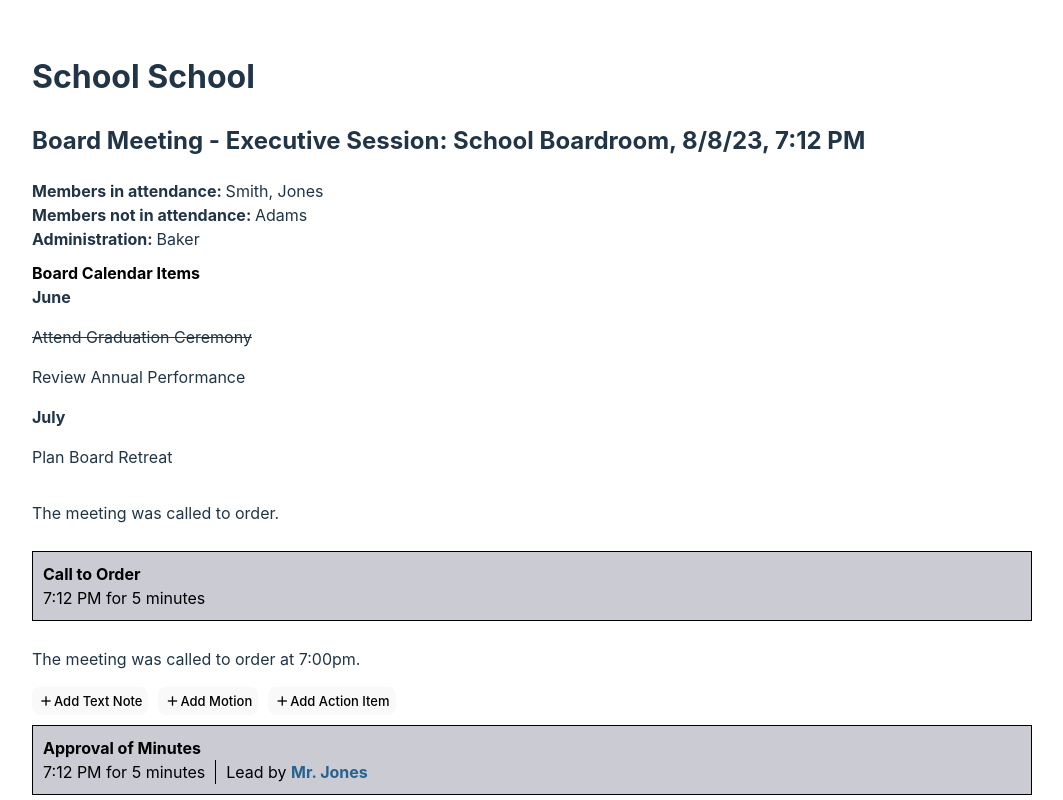
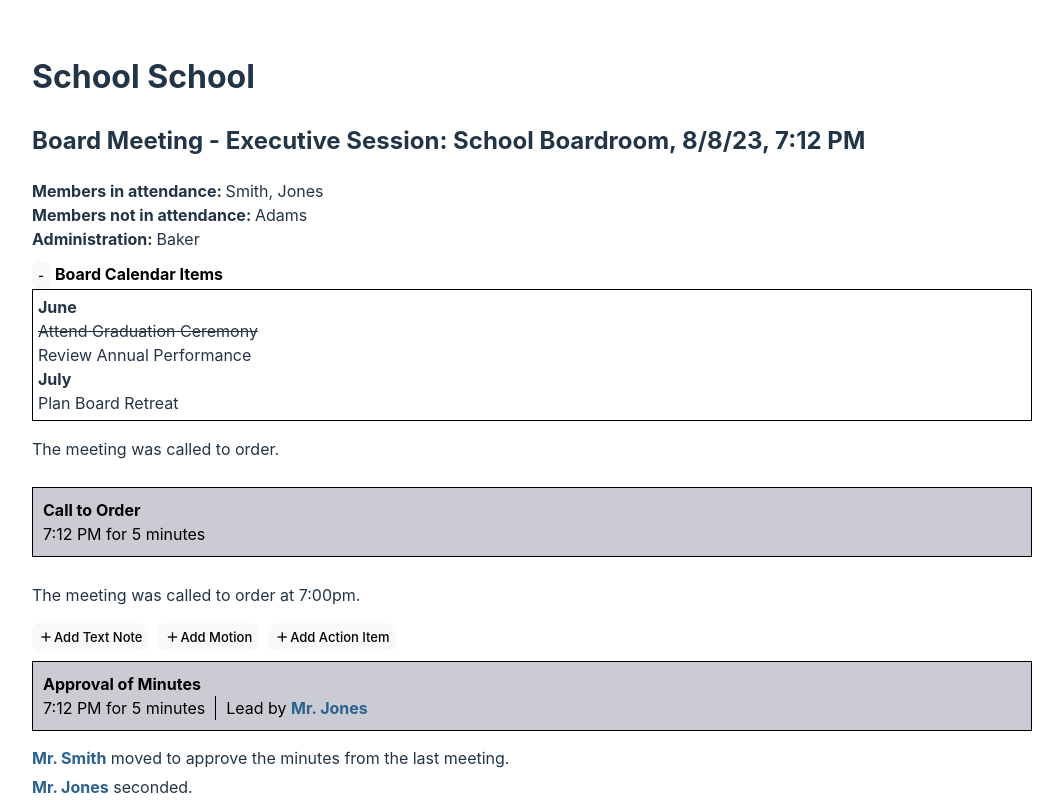
Before and after one commit to butaud/minutes-taker, a React (Vite) app: page / in a window 1280 px wide. Shown: the top 800 px of the page, without its empty margins (108-1171 px from the left). Built offline with nearby package versions, Linux system fonts and the light colour scheme.

Commit message:
look and feel

```diff
--- a/src/ui/nodes/calendar/CalendarNode.css
+++ b/src/ui/nodes/calendar/CalendarNode.css
@@ -23,7 +23,7 @@
   font-weight: bold;
 }
 
-.calendar p.completed {
+.calendar span.completed {
   text-decoration: line-through;
 }
 
@@ -58,6 +58,19 @@
   width: 60%;
 }
 
-.calendar .itemEditor button {
+.calendar .itemEditor button,
+button.collapse {
   display: inline-flex;
 }
+
+.calendar > ul {
+  border: 1px solid black;
+  border-bottom-width: 1px;
+  padding: 5px;
+}
+
+div.placeholder {
+  border: 1px solid #000;
+  padding: 5px;
+  margin: 5px;
+}
--- a/src/ui/nodes/calendar/CalendarNode.tsx
+++ b/src/ui/nodes/calendar/CalendarNode.tsx
@@ -13,6 +13,7 @@ export const CalendarNode: FC<{ calendar: StoredCalendar }> = ({
   calendar,
 }) => {
   const [isEditing, setIsEditing] = useState(false);
+  const [isCollapsed, setIsCollapsed] = useState(false);
 
   const stopEditing = () => {
     setIsEditing(false);
@@ -20,6 +21,10 @@ export const CalendarNode: FC<{ calendar: StoredCalendar }> = ({
 
   const startEditing = () => {
     setIsEditing(true);
+  };
+
+  const toggleCollapsed = () => {
+    setIsCollapsed(!isCollapsed);
   };
 
   const firstMonth = calendar[0]?.month;
@@ -33,14 +38,29 @@ export const CalendarNode: FC<{ calendar: StoredCalendar }> = ({
       className="calendar"
     >
       <EditingContext.Provider value={isEditing}>
-        <h3>Board Calendar Items</h3>
+        <h3>
+          <button
+            className="collapse"
+            onClick={toggleCollapsed}
+            aria-label={isCollapsed ? "Expand calendar" : "Collapse calendar"}
+          >
+            {isCollapsed ? "+" : "-"}
+          </button>
+          Board Calendar Items
+        </h3>
+        {isCollapsed ? (
+          <div className="placeholder" />
+        ) : (
           <ul>
             {isEditing && <NewMonthNode nextMonth={firstMonth} />}
             {calendar.map(({ month, items }) => (
               <CalendarMonthNode month={month as CalendarMonth} items={items} />
             ))}
-          {isEditing && lastMonth && <NewMonthNode previousMonth={lastMonth} />}
+            {isEditing && lastMonth && (
+              <NewMonthNode previousMonth={lastMonth} />
+            )}
           </ul>
+        )}
       </EditingContext.Provider>
     </NonFormNodeControls>
   );
@@ -161,7 +181,8 @@ export const CalendarMonthNode: FC<CalendarMonthNodeProps> = ({
           <button
             className="delete"
             onClick={onDeleteMonth}
-            aria-label="Delete Month"
+            aria-label={`Delete ${month}`}
+            title={`Delete ${month}`}
           >
             <i className="material-icons">delete</i>
           </button>
@@ -201,12 +222,19 @@ export const NewCalendarItemNode: FC<{ month: CalendarMonth }> = ({
   };
 
   return (
-    <li>
+    <li className="itemEditor">
       <form onSubmit={handleAddClick}>
+        <button type="submit">
+          <i className="material-icons">add</i>Add
+        </button>
         {errorMessage && <p role="alert">{errorMessage}</p>}
-        <label htmlFor="text">Add Item: </label>
-        <input id="text" type="text" value={text} onChange={handleTextChange} />
-        <button type="submit">Add</button>
+        <input
+          id="text"
+          type="text"
+          aria-label="New Item Text"
+          value={text}
+          onChange={handleTextChange}
+        />
       </form>
     </li>
   );
@@ -228,9 +256,9 @@ export const CalendarItemNodeDisplay: FC<{ item: StoredCalendarItem }> = ({
 }) => {
   return (
     <li>
-      <p className={"calendarItem" + (item.completed ? " completed" : "")}>
+      <span className={"calendarItem" + (item.completed ? " completed" : "")}>
         {item.text}
-      </p>
+      </span>
     </li>
   );
 };
@@ -276,6 +304,7 @@ export const CalendarItemNodeEditor: FC<{
           className="delete"
           onClick={handleDeleteClick}
           aria-label="Delete Item"
+          title="Delete Item"
         >
           <i className="material-icons">delete</i>
         </button>
```
Lines whose indentation alone changed are shown as unchanged.
